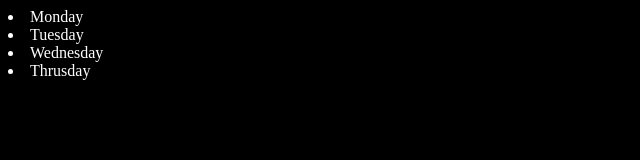
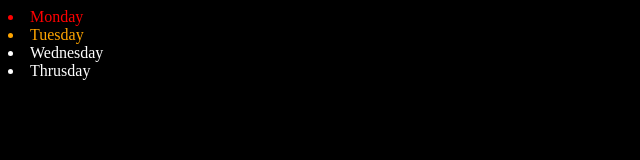
Before and after one commit to Shivam-kumar-3198/Javascript, a plain HTML site: page 33.3)stylingDOM.html in a window 1280 px wide. Shown: the whole page, without its empty margins (0-640 px from the left). Drawn offline with Linux system fonts and the light colour scheme.

Commit message:
d:\Javascript\Javascript\33.3)stylingDOM.html

```diff
--- a/33.3)stylingDOM.html
+++ b/33.3)stylingDOM.html
@@ -28,6 +28,12 @@
          console.log(parent.children[i].innerHTML);
 
     }
+
+    parent.children[1].style.color = "orange"
+    console.log(parent.firstElement);
+
+    parent.children[0].style.color = "red"
+    console.log(parent.children);
 </script>
 
 </html>
```
